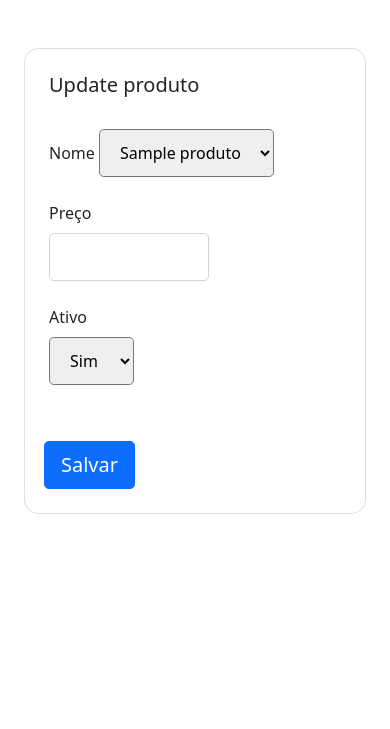
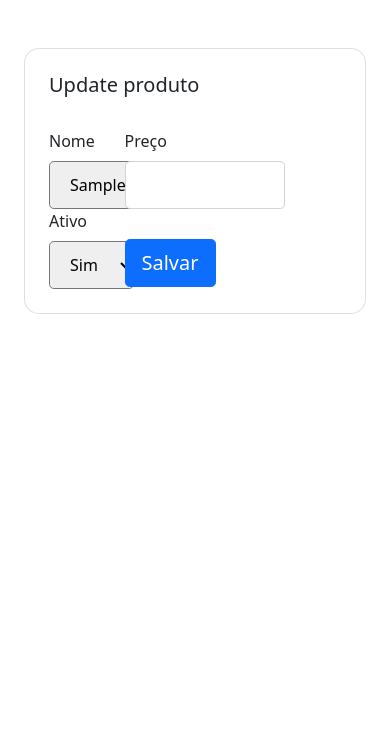
Before and after one commit to gabrielOyama/engsoft, a Flask app: page /update_produto in a window 390 px wide. Shown: the part 56-785 px from the top of the page. Run offline with Flask 2, Linux system fonts and the light colour scheme; tables that the repository leaves empty hold one stand-in row (values such as "Sample post"); some libraries are stand-ins or nearby versions.

Commit message:
improve update_produto design

```diff
--- a/templates/update_produto.html
+++ b/templates/update_produto.html
@@ -9,24 +9,27 @@
         <h5 class="mb-4 pb-2 pb-md-0 mb-md-5">Update produto</h5>
         <form id="novoProduto" action="/update_produto" method="POST" novalidate>
           <div class="form-row">
-            <div class="col-md-6 mb-4">
+            <div class="col-3">
               <div class="form-outline">
                 <label class="form-label" for="name">Nome</label>
+                <br>
                 <select class="select form-control-lg" name="name" id='name' style="font-size: 1rem">
-                                {% for i, row in df_produto.iterrows() %}
-                                <option value={{row['name']}}>{{row['name']}}</option>
-                                {% endfor %}
-                            </select>
+                  {% for i, row in df_produto.iterrows() %}
+                  <option value={{row['name']}}>{{row['name']}}</option>
+                  {% endfor %}
+                </select>
               </div>
             </div>
-            <div class="col-md-6 mb-4">
-
+            <div class="col-6">
               <div class="form-outline">
                 <label class="form-label" for="price">Preço</label>
-                <input type="number" id="price" name="price" class="form-control form-control-lg" style="width: 10rem" />
+                <input type="number" id="price" name="price" class="form-control form-control-lg"
+                  style="width: 10rem" />
               </div>
             </div>
-            <div class="col-md-6 mb-4">
+          </div>
+          <div class="form-row">
+            <div class="col-3">
               <label class="form-label select-label">Ativo</label>
               <br>
               <select id="isActive" name="aVenda" class="select form-control-lg" style="font-size: 1rem">
@@ -35,8 +38,8 @@
               </select>
             </div>
 
-            <div class="mt-4 pt-2">
-              <input class="btn btn-primary btn-lg" type="submit" value="Salvar" />
+            <div class="col-6">
+              <input class="btn btn-primary btn-lg" type="submit" value="Salvar" style="margin-top: 30px;" />
             </div>
           </div>
         </form>
```
